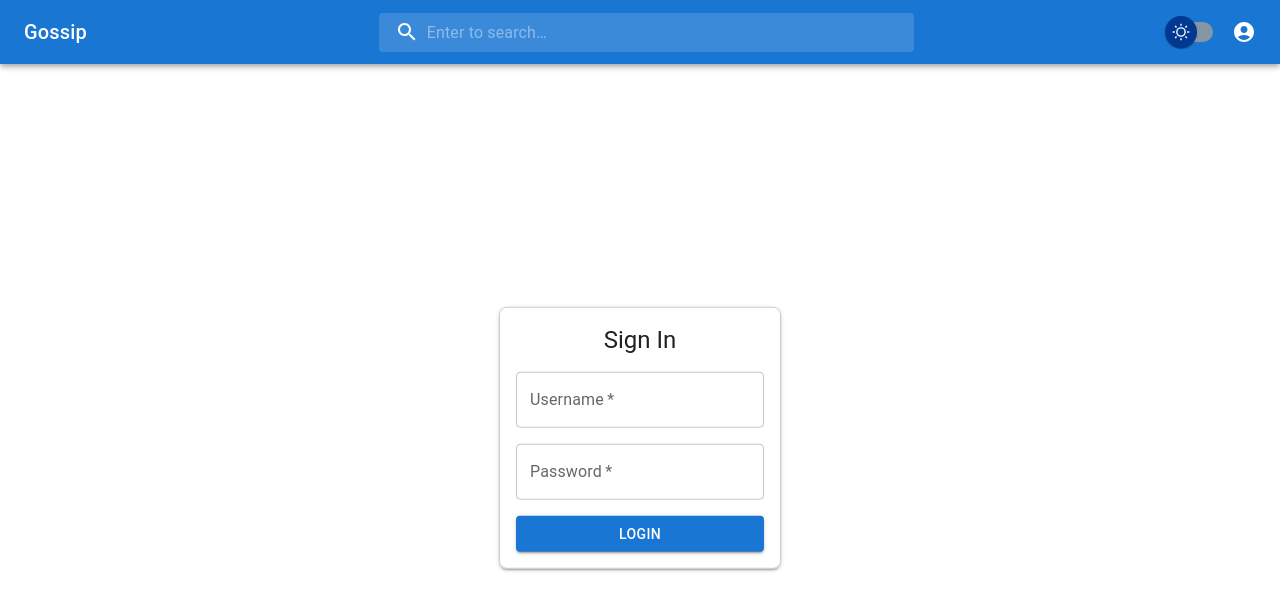
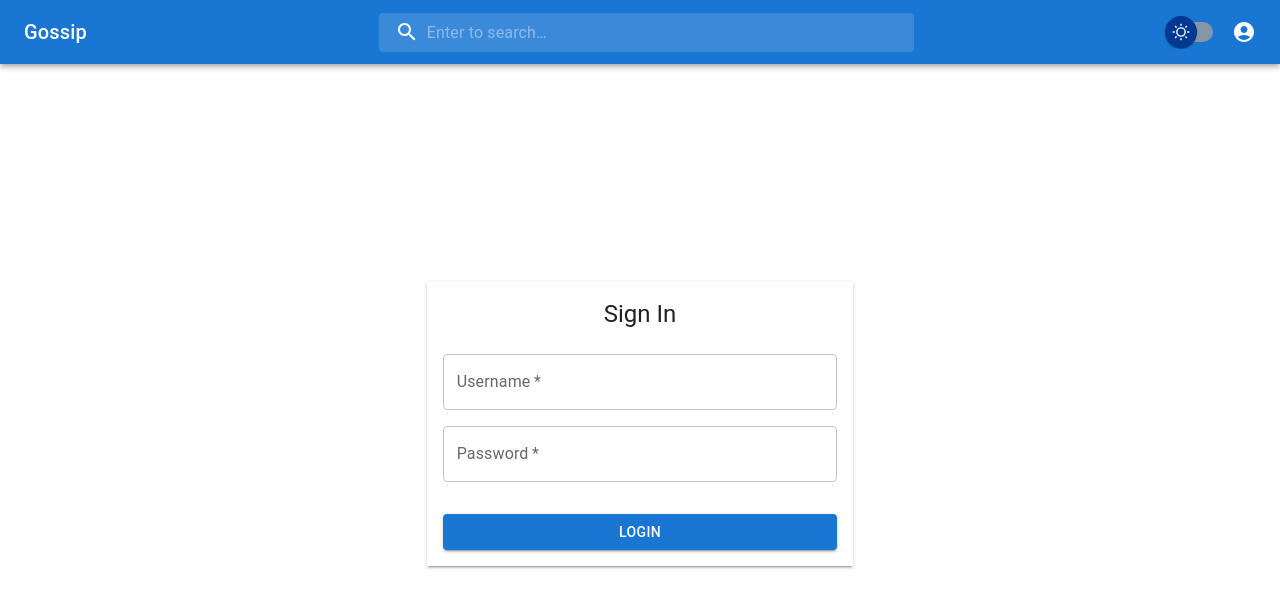
Before and after one commit to danusan-s/gossip, a React (Vite) app in the folder frontend/: page /signin in a window 1280 px wide. Shown: the top 610 px of the page. Built offline with nearby package versions, Linux system fonts and the light colour scheme; no server answers.

Commit message:
Improved sizing and feedback

```diff
--- a/frontend/src/components/SignIn.tsx
+++ b/frontend/src/components/SignIn.tsx
@@ -4,7 +4,18 @@ import { useNavigate } from "react-router-dom";
 import { useAppDispatch } from "../hooks";
 import { setAccount } from "../slices/account";
 
-import { TextField, Button, Box, Typography } from "@mui/material";
+import {
+  TextField,
+  Button,
+  Box,
+  Typography,
+  Grid2 as Grid,
+} from "@mui/material";
+
+interface SignInFormData {
+  username: string;
+  password: string;
+}
 
 /**
  * The SignIn component allows the user to sign in to their account.
@@ -14,10 +25,11 @@ import { TextField, Button, Box, Typography } from "@mui/material";
  * @returns {JSX.Element} The SignIn component
  */
 export default function SignIn(): JSX.Element {
-  const [formData, setFormData] = useState({
+  const [formData, setFormData] = useState<SignInFormData>({
     username: "",
     password: "",
   });
+  const [error, setError] = useState<string | null>(null);
 
   const navigate = useNavigate();
   const dispatch = useAppDispatch();
@@ -35,20 +47,26 @@ export default function SignIn(): JSX.Element {
       dispatch(setAccount(formData.username));
       navigate("/thread");
       setFormData({ username: "", password: "" });
-    } catch (err) {
-      alert("Incorrect login details");
+      setError(null);
+    } catch (err: any) {
+      if (err.response) {
+        setError(err.response.data);
+      } else {
+        setError("An error occurred. Please try again later.");
+      }
     }
   };
 
   return (
-    <Box
+    <Grid
+      container
       sx={{
-        display: "flex",
+        height: "90vh",
         justifyContent: "center",
         alignItems: "center",
-        height: "100vh",
       }}
     >
+      <Grid size={{ xs: 12, sm: 8, md: 4 }}>
         <Box
           component="form"
           onSubmit={handleSubmit}
@@ -56,16 +74,13 @@ export default function SignIn(): JSX.Element {
             display: "flex",
             flexDirection: "column",
             gap: 2,
-          maxWidth: 400,
+            width: "100%",
             margin: "0 auto",
             padding: 2,
-          border: "1px solid #ccc",
-          borderRadius: 2,
             boxShadow: 2,
-          transform: "translateY(-10%)",
           }}
         >
-        <Typography variant="h5" textAlign="center">
+          <Typography variant="h5" textAlign="center" gutterBottom>
             Sign In
           </Typography>
 
@@ -89,11 +104,14 @@ export default function SignIn(): JSX.Element {
             required
             fullWidth
           />
-
+          <Typography variant="body2" color="error">
+            {error}
+          </Typography>
           <Button type="submit" variant="contained" color="primary" fullWidth>
             Login
           </Button>
         </Box>
-    </Box>
+      </Grid>
+    </Grid>
   );
 }
--- a/frontend/src/components/SignUp.tsx
+++ b/frontend/src/components/SignUp.tsx
@@ -2,7 +2,13 @@ import React, { useState } from "react";
 import axios from "axios";
 import { useNavigate } from "react-router-dom";
 
-import { TextField, Button, Box, Typography } from "@mui/material";
+import {
+  TextField,
+  Button,
+  Box,
+  Typography,
+  Grid2 as Grid,
+} from "@mui/material";
 
 interface SignUpFormData {
   username: string;
@@ -49,14 +55,15 @@ export default function SignUp(): JSX.Element {
   };
 
   return (
-    <Box
+    <Grid
+      container
       sx={{
-        display: "flex",
+        height: "90vh",
         justifyContent: "center",
         alignItems: "center",
-        height: "100vh",
       }}
     >
+      <Grid size={{ xs: 12, sm: 8, md: 4 }}>
         <Box
           component="form"
           onSubmit={handleSubmit}
@@ -64,16 +71,12 @@ export default function SignUp(): JSX.Element {
             display: "flex",
             flexDirection: "column",
             gap: 2,
-          maxWidth: 400,
-          margin: "0 auto",
+            width: "100%",
             padding: 2,
-          border: "1px solid #ccc",
-          borderRadius: 2,
             boxShadow: 2,
-          transform: "translateY(-10%)",
           }}
         >
-        <Typography variant="h5" textAlign="center">
+          <Typography variant="h5" textAlign="center" gutterBottom>
             Sign Up
           </Typography>
 
@@ -119,6 +122,7 @@ export default function SignUp(): JSX.Element {
             Register
           </Button>
         </Box>
-    </Box>
+      </Grid>
+    </Grid>
   );
 }
```
Lines whose indentation alone changed are shown as unchanged.
